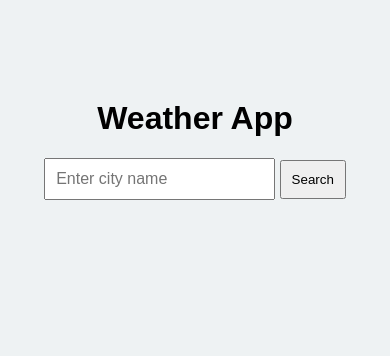
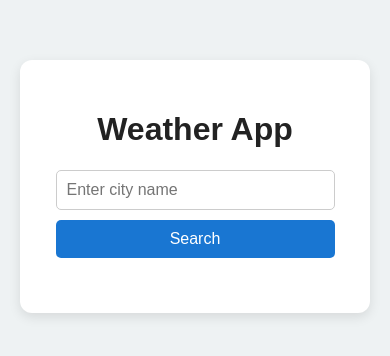
Before and after one commit to RohithVelagapuram/weather-app, a plain HTML site: page index.html in a window 390 px wide. Drawn offline with Linux system fonts and the light colour scheme.

Commit message:
Enhance styling for body, container, and buttons

```diff
--- a/style.css
+++ b/style.css
@@ -1,21 +1,63 @@
 body {
-    font-family: Arial;
+    font-family: Arial, sans-serif;
     text-align: center;
-    margin-top: 100px;
+    margin: 0;
+    padding: 60px 20px;
     background: #eef2f3;
+    color: #222;
+}
+
+.container {
+    max-width: 500px;
+    margin: 0 auto;
+    padding: 30px 20px;
+    background: white;
+    border-radius: 12px;
+    box-shadow: 0 4px 12px rgba(0, 0, 0, 0.1);
 }
 
 input {
     padding: 10px;
     font-size: 16px;
+    width: 60%;
+    max-width: 250px;
+    border: 1px solid #ccc;
+    border-radius: 5px;
 }
 
 button {
-    padding: 10px;
+    padding: 10px 16px;
+    font-size: 16px;
     cursor: pointer;
+    border: none;
+    border-radius: 5px;
+    background: #1976d2;
+    color: white;
+}
+
+button:hover {
+    background: #125ca1;
 }
 
 #result {
-    margin-top: 20px;
+    margin-top: 25px;
     font-size: 18px;
+    overflow-wrap: anywhere;
 }
+
+#result h2 {
+    color: #1976d2;
+}
+
+@media (max-width: 480px) {
+    input {
+        width: 90%;
+        max-width: none;
+        box-sizing: border-box;
+        margin-bottom: 10px;
+    }
+
+    button {
+        width: 90%;
+    }
+}
```
